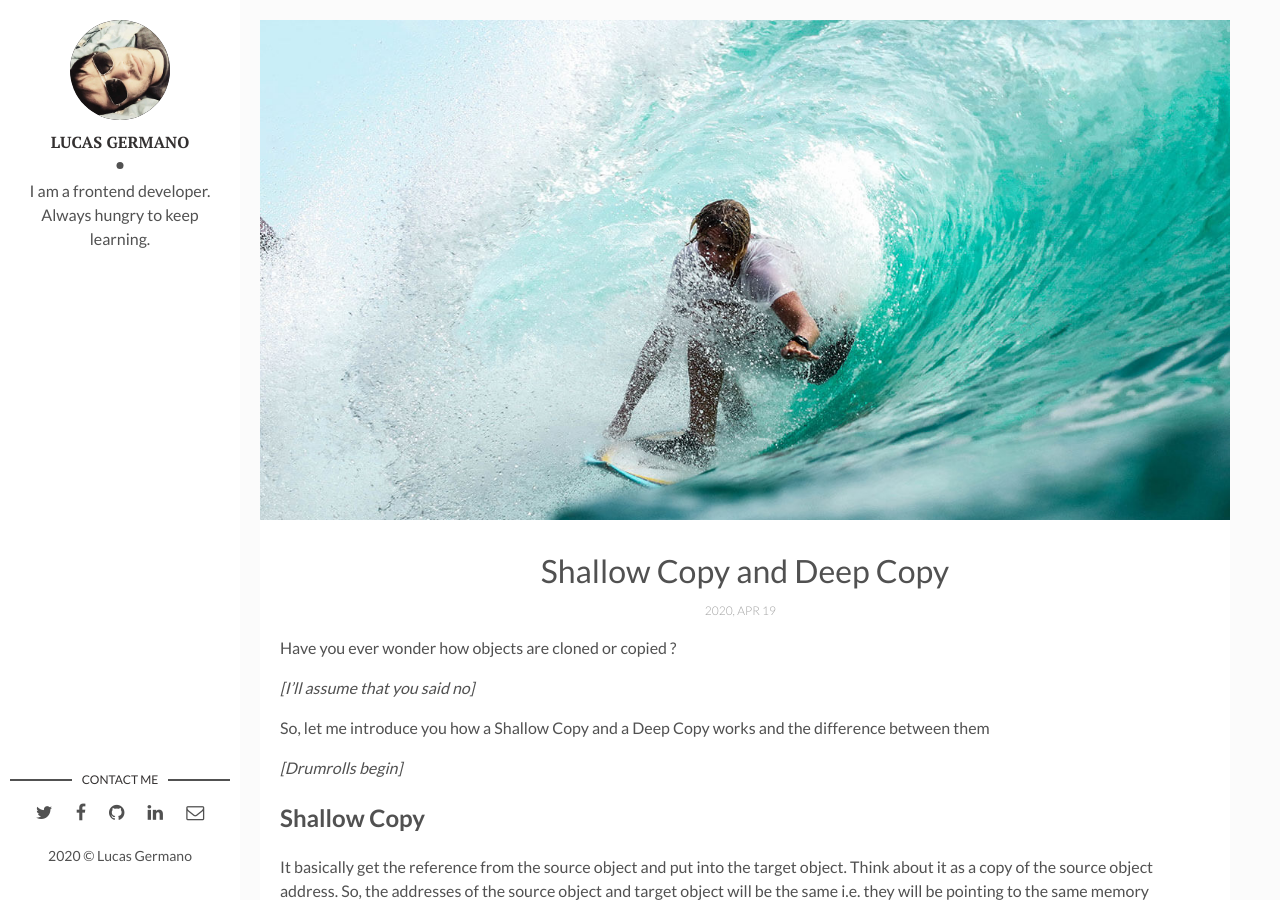
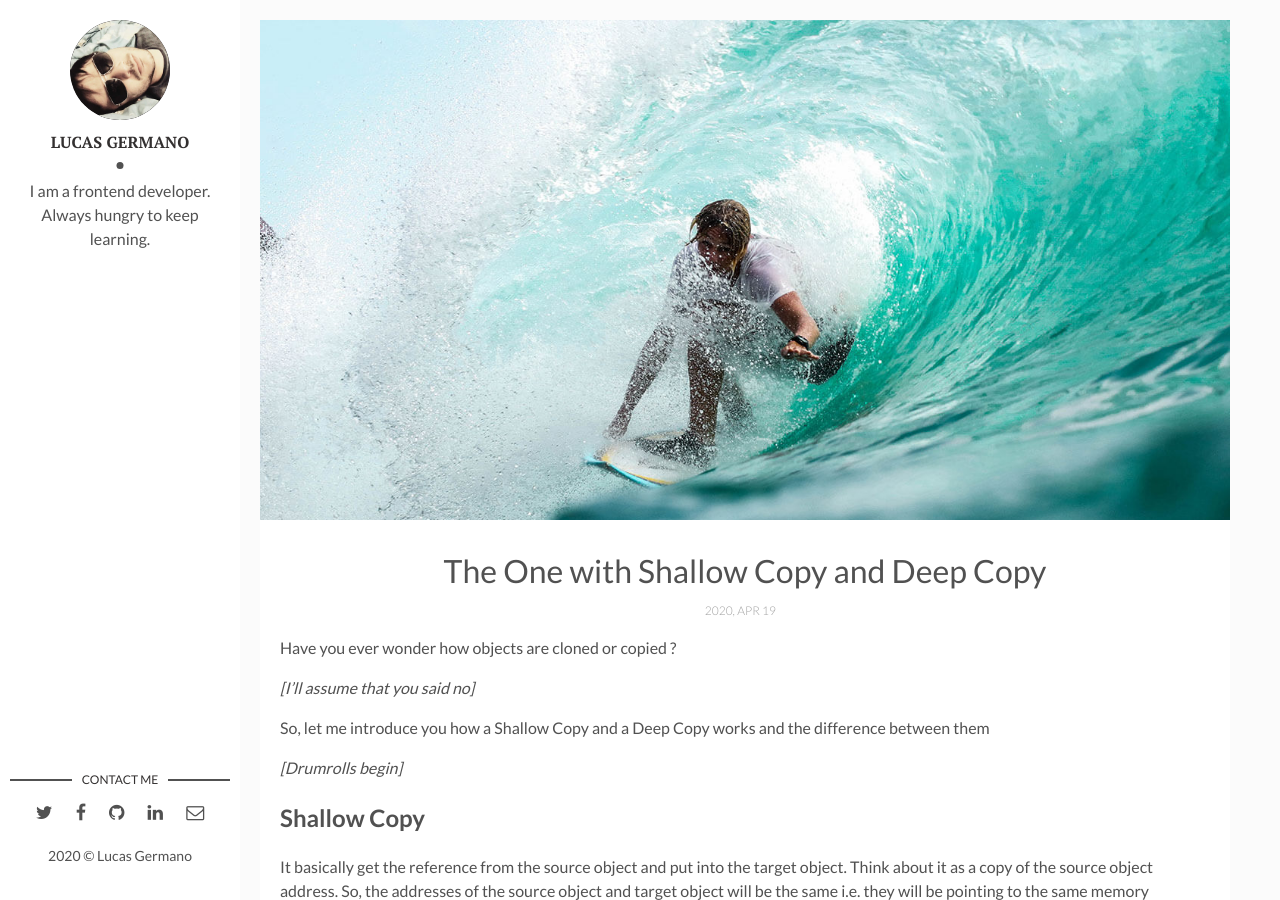
Before and after one commit to LucasSan/lucassan.github.io, a Jekyll site: the page built from _posts/2020-04-19-shallow-copy-deep-copy.markdown, in a window 1280 px wide and 900 px high. Built offline with Jekyll 4.4.1, drawn with Linux system fonts in a browser that asks for light colours.

Commit message:
firt post

```diff
--- a/_posts/2020-04-19-shallow-copy-deep-copy.markdown
+++ b/_posts/2020-04-19-shallow-copy-deep-copy.markdown
@@ -1,6 +1,6 @@
 ---
 layout: post
-title: Shallow Copy and Deep Copy
+title: The One with Shallow Copy and Deep Copy
 date: 2020-04-19 13:32:20 +0300
 description: You’ll find this post in your `_posts` directory. Go ahead and edit it and re-build the site to see your changes. # Add post description (optional)
 img: i-rest.jpg # Add image post (optional)
```
